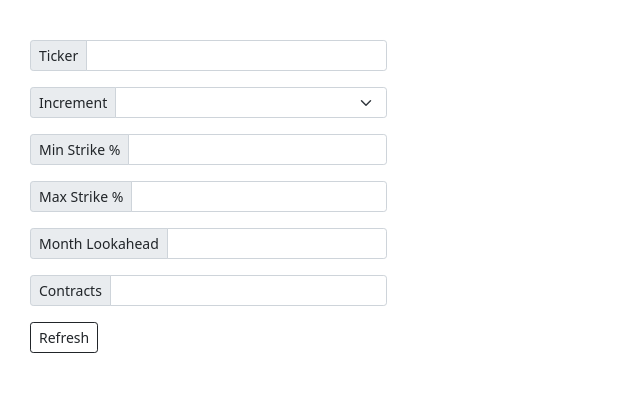
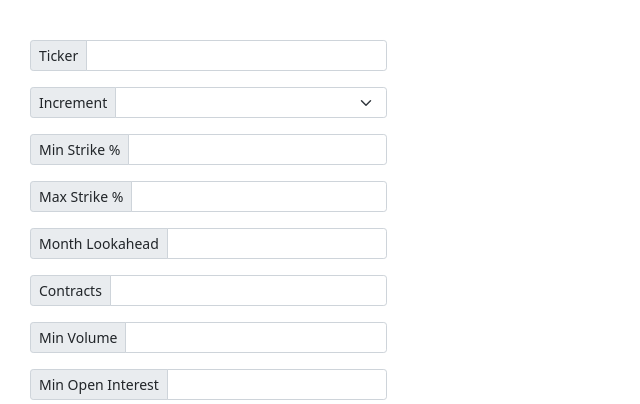
Before and after one commit to nikhilwbhatia/option-chains, a Flask app: template option_chains/app/templates/index.html in a window 1280 px wide. Shown: the top 404 px of the page, without its empty margins (0-640 px from the left). Run offline with Flask 2, Linux system fonts and the light colour scheme; the template is opened without the code that fills it, so the values that code supplies are empty.

Commit message:
add min volume and min open interest

```diff
--- a/option_chains/app/app.py
+++ b/option_chains/app/app.py
@@ -56,6 +56,8 @@ def index():
         "increment": 100,
         "lookahead": 3,
         "contracts": 1,
+        "min_volume": 1,
+        "min_open_interest": 1,
     }
 
     manager = options_manager.OptionsManager(
@@ -68,14 +70,18 @@ def index():
     ticker = request.form.get("ticker", defaults["ticker"])
     min_strike = float(request.form.get("min_strike", defaults["min_strike"]))
     max_strike = float(request.form.get("max_strike", defaults["max_strike"]))
+    min_volume = int(request.form.get("min_volume", defaults["min_volume"]))
+    min_open_interest = int(
+        request.form.get("min_open_interest", defaults["min_open_interest"])
+    )
     result = manager.get_options_info(
         ticker=ticker,
         min_strike=min_strike,
         max_strike=max_strike,
         increment=float(request.form.get("increment", defaults["increment"])),
         month_look_ahead=int(request.form.get("lookahead", defaults["lookahead"])),
-        hide_no_contracts=True,
-        hide_no_interest=True,
+        min_volume=min_volume,
+        min_open_interest=min_open_interest,
         contracts_to_buy=int(request.form.get("contracts", defaults["contracts"])),
     )
 
--- a/option_chains/app/templates/index.html
+++ b/option_chains/app/templates/index.html
@@ -46,6 +46,14 @@
                     <div class="input-group input-group-sm mb-3">
                       <span class="input-group-text">Contracts</span>
                       <input type="text" name="contracts" value='{{prior_form.get("contracts", defaults["contracts"])}}' class="form-control" aria-label="Sizing example input" aria-describedby="inputGroup-sizing-sm">
+                    </div>
+                    <div class="input-group input-group-sm mb-3">
+                      <span class="input-group-text">Min Volume</span>
+                      <input type="text" name="min_volume" value='{{prior_form.get("min_volume", defaults["min_volume"])}}' class="form-control" aria-label="Sizing example input" aria-describedby="inputGroup-sizing-sm">
+                    </div>
+                    <div class="input-group input-group-sm mb-3">
+                      <span class="input-group-text">Min Open Interest</span>
+                      <input type="text" name="min_open_interest" value='{{prior_form.get("min_open_interest", defaults["min_open_interest"])}}' class="form-control" aria-label="Sizing example input" aria-describedby="inputGroup-sizing-sm">
                     </div>
                     <button type="submit" class="btn-sm btn btn-outline-dark">Refresh</button>
                 </div>
--- a/option_chains/options_manager.py
+++ b/option_chains/options_manager.py
@@ -66,8 +66,8 @@ class OptionsManager:
         max_strike: float = 0.2,
         increment: float = 10,
         month_look_ahead: int = 3,
-        hide_no_contracts: bool = True,
-        hide_no_interest: bool = True,
+        min_volume: int = 1,
+        min_open_interest: int = 1,
         contracts_to_buy: int = None,
     ):
         assert (
@@ -120,19 +120,19 @@ class OptionsManager:
             f"Found {len(valid_puts)} options for specified expiry dates and strikes."
         )
 
-        if hide_no_contracts:
-            check = lambda put: int(put["volume"]) != 0
-            invalid_puts = [put for put in valid_puts if not check(put)]
-            valid_puts = [put for put in valid_puts if check(put)]
-            if invalid_puts:
-                log.info(f"Hiding {len(invalid_puts)} puts due to no volume.")
+        check = lambda put: int(put["volume"]) >= min_volume
+        invalid_puts = [put for put in valid_puts if not check(put)]
+        valid_puts = [put for put in valid_puts if check(put)]
+        if invalid_puts:
+            log.info(f"Hiding {len(invalid_puts)} puts due to min volume filter.")
 
-        if hide_no_interest:
-            check = lambda put: int(put["openInterest"]) != 0
-            invalid_puts = [put for put in valid_puts if not check(put)]
-            valid_puts = [put for put in valid_puts if check(put)]
-            if invalid_puts:
-                log.info(f"Hiding {len(invalid_puts)} puts due to no open interest.")
+        check = lambda put: int(put["openInterest"]) >= min_open_interest
+        invalid_puts = [put for put in valid_puts if not check(put)]
+        valid_puts = [put for put in valid_puts if check(put)]
+        if invalid_puts:
+            log.info(
+                f"Hiding {len(invalid_puts)} puts due to min open interest filter."
+            )
 
         log.info(f"Returning {len(valid_puts)} valid options.")
 
```
